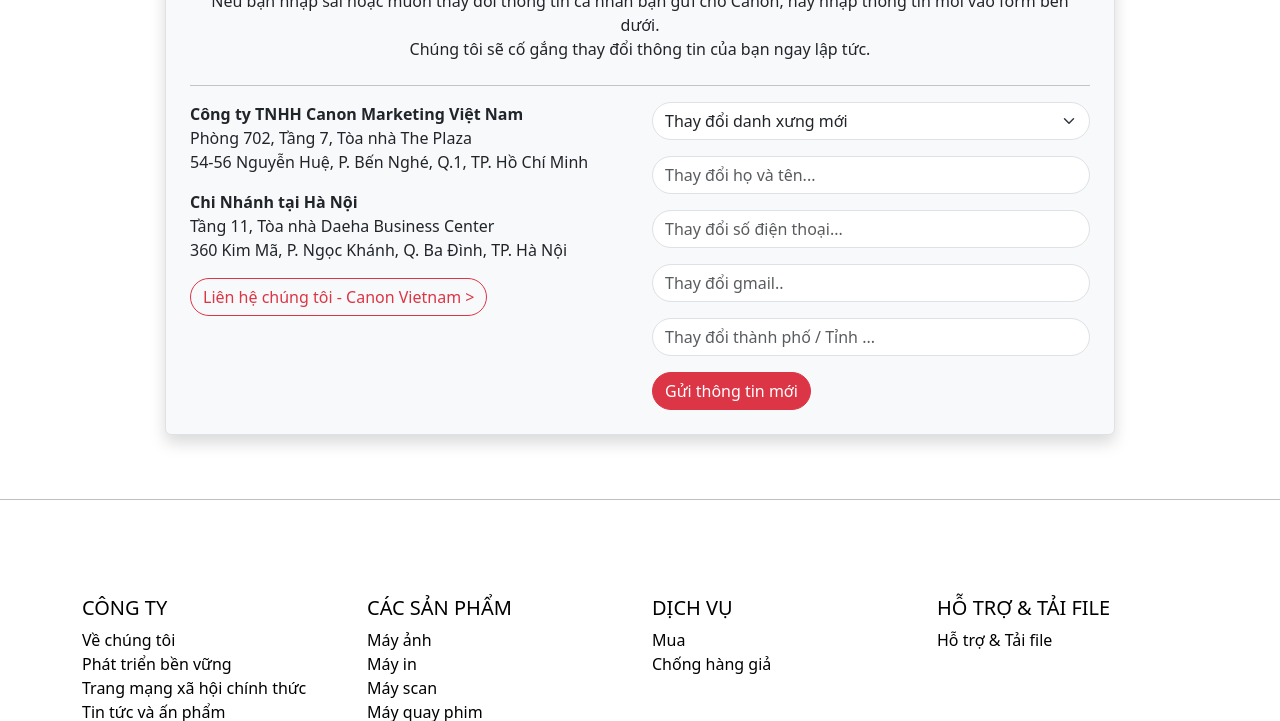
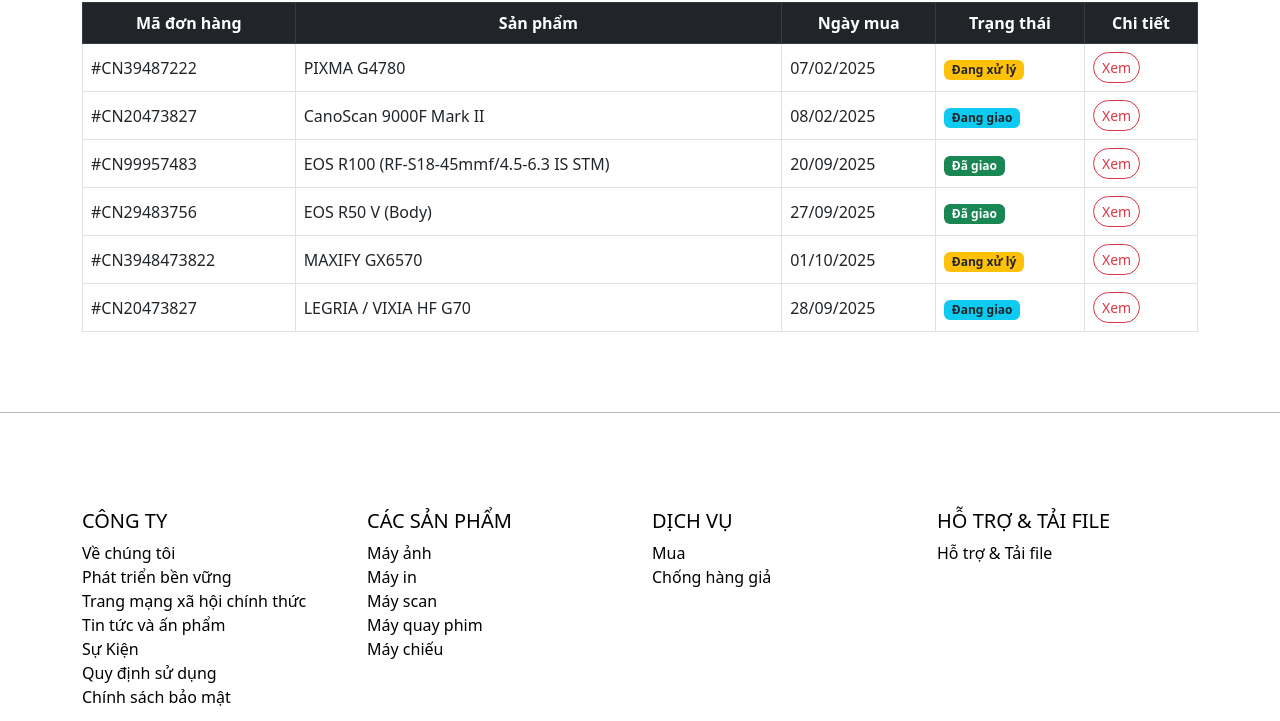
Before and after one commit to ViViVuVi/week_4_camera, a plain HTML site: page tienanh_designweek4/html/watch.html in a window 1280 px wide. Shown: the part 326-1047 px from the top of the page. Drawn offline with nearby package versions, Linux system fonts and the light colour scheme.

Commit message:
Update watch.html

```diff
--- a/tienanh_designweek4/html/watch.html
+++ b/tienanh_designweek4/html/watch.html
@@ -41,7 +41,7 @@
         <div class="container-fluid justify-content-center">
             <ul class="navbar-nav flex-row flex-wrap gap-4">
                 <li class="nav-item">
-                    <a class="nav-link text-white" href="">Các sản phẩm</a>
+                    <a class="nav-link text-danger fw-bold" href="">Các sản phẩm</a>
                 </li>
                 <li class="nav-item">
                     <a class="nav-link text-white" href="">Dịch vụ kinh doanh</a>
@@ -62,7 +62,7 @@
                     <a class="nav-link text-white" href="">Liên hệ</a>
                 </li>
                 <li class="nav-item">
-                    <a class="nav-link text-danger fw-bold" href="">Thay đổi thông tin</a>
+                    <a class="nav-link text-white" href="">Thay đổi thông tin</a>
                 <li class="nav-item">
                 </li>
                 <li class="nav-item">
@@ -76,74 +76,67 @@
 <body>
     <main class="py-5">
         <div class="container">
-            <div class="row justify-content-center">
-                <div class="col-lg-10 border rounded shadow p-4 bg-light">
+            <div class="text-center mb-4">
+                <h2>Đơn hàng của bạn</h2>
+                <p>Kiểm tra trạng thái đơn hàng bạn đã mua từ Canon Việt Nam.</p>
+            </div>
 
-                    <!-- 🧭 Centered Intro Text -->
-                    <div class="text-center mb-4">
-                        <h4 class="fs-1">Cập nhật thông tin cá nhân</h4>
-                        <p>
-                            Nếu bạn nhập sai hoặc muốn thay đổi thông tin cá nhân bạn gửi cho Canon, hãy nhập thông tin
-                            mới vào form bên dưới.<br>
-                            Chúng tôi sẽ cố gắng thay đổi thông tin của bạn ngay lập tức.
-                        </p>
-                    </div>
-
-                    <hr>
-
-                    <div class="row">
-                        <div class="col-md-6">
-                            <p><strong>Công ty TNHH Canon Marketing Việt Nam</strong><br>
-                                Phòng 702, Tầng 7, Tòa nhà The Plaza<br>
-                                54-56 Nguyễn Huệ, P. Bến Nghé, Q.1, TP. Hồ Chí Minh</p>
-
-                            <p><strong>Chi Nhánh tại Hà Nội</strong><br>
-                                Tầng 11, Tòa nhà Daeha Business Center<br>
-                                360 Kim Mã, P. Ngọc Khánh, Q. Ba Đình, TP. Hà Nội</p>
-
-                            <button type="submit" class="btn btn-outline-danger rounded-pill">Liên hệ chúng tôi - Canon
-                                Vietnam
-                                ></button>
-                        </div>
-
-                        <div class="col-md-6">
-                            <form>
-                                <div class="mb-3">
-                                    <select class="form-select rounded-pill" id="title">
-                                        <option selected disabled>Thay đổi danh xưng mới</option>
-                                        <option>Ông</option>
-                                        <option>Bà</option>
-                                        <option>Không muốn nói đến</option>
-                                        <option>Không có danh xưng</option>
-                                    </select>
-                                </div>
-
-                                <div class="mb-3">
-                                    <input type="text" class="form-control rounded-pill" id="name"
-                                        placeholder="Thay đổi họ và tên...">
-                                </div>
-
-                                <div class="mb-3">
-                                    <input type="tel" class="form-control rounded-pill" id="phone"
-                                        placeholder="Thay đổi số điện thoại...">
-                                </div>
-
-                                <div class="mb-3">
-                                    <input type="email" class="form-control rounded-pill" id="email"
-                                        placeholder="Thay đổi gmail..">
-                                </div>
-
-                                <div class="mb-3">
-                                    <input class="form-control rounded-pill" id="city"
-                                        placeholder="Thay đổi thành phố / Tỉnh ...">
-                                </div>
-
-                                <button type="submit" class="btn btn-primary btn-danger rounded-pill">Gửi thông tin
-                                    mới</button>
-                            </form>
-                        </div>
-                    </div>
-                </div>
+            <div class="table-responsive">
+                <table class="table table-bordered table-hover align-middle">
+                    <thead class="table-dark text-center">
+                        <tr>
+                            <th>Mã đơn hàng</th>
+                            <th>Sản phẩm</th>
+                            <th>Ngày mua</th>
+                            <th>Trạng thái</th>
+                            <th>Chi tiết</th>
+                        </tr>
+                    </thead>
+                    <tbody>
+                        <tr>
+                            <td>#CN39487222</td>
+                            <td>PIXMA G4780</td>
+                            <td>07/02/2025</td>
+                            <td><span class="badge bg-warning text-dark">Đang xử lý</span></td>
+                            <td><a href="#" class="btn btn-outline-danger btn-sm rounded-pill">Xem</a></td>
+                        </tr>
+                        <tr>
+                            <td>#CN20473827</td>
+                            <td>CanoScan 9000F Mark II</td>
+                            <td>08/02/2025</td>
+                            <td><span class="badge bg-info text-dark">Đang giao</span></td>
+                            <td><a href="#" class="btn btn-outline-danger btn-sm rounded-pill">Xem</a></td>
+                        </tr>
+                        <tr>
+                            <td>#CN99957483</td>
+                            <td>EOS R100 (RF-S18-45mmf/4.5-6.3 IS STM)</td>
+                            <td>20/09/2025</td>
+                            <td><span class="badge bg-success">Đã giao</span></td>
+                            <td><a href="#" class="btn btn-outline-danger btn-sm rounded-pill">Xem</a></td>
+                        </tr>
+                        <tr>
+                            <td>#CN29483756</td>
+                            <td>EOS R50 V (Body)</td>
+                            <td>27/09/2025</td>
+                            <td><span class="badge bg-success">Đã giao</span></td>
+                            <td><a href="#" class="btn btn-outline-danger btn-sm rounded-pill">Xem</a></td>
+                        </tr>
+                        <tr>
+                            <td>#CN3948473822</td>
+                            <td>MAXIFY GX6570</td>
+                            <td>01/10/2025</td>
+                            <td><span class="badge bg-warning text-dark">Đang xử lý</span></td>
+                            <td><a href="#" class="btn btn-outline-danger btn-sm rounded-pill">Xem</a></td>
+                        </tr>
+                        <tr>
+                            <td>#CN20473827</td>
+                            <td>LEGRIA / VIXIA HF G70</td>
+                            <td>28/09/2025</td>
+                            <td><span class="badge bg-info text-dark">Đang giao</span></td>
+                            <td><a href="#" class="btn btn-outline-danger btn-sm rounded-pill">Xem</a></td>
+                        </tr>
+                    </tbody>
+                </table>
             </div>
         </div>
     </main>
```
